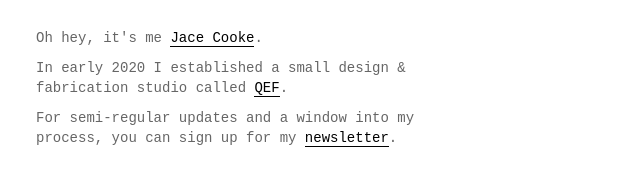
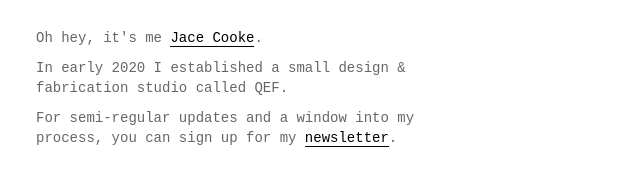
Before and after one commit to jacecooke/jacecooke.com, a plain HTML site: page index.html in a window 1280 px wide. Shown: the full height of the page, 0-640 px from the left. Drawn offline with Linux system fonts and the light colour scheme; a web font is replaced by a local one.

Commit message:
new landing page

```diff
--- a/index.html
+++ b/index.html
@@ -85,7 +85,7 @@
 <body>
 	<div class="content">
   	<p>Oh hey, it's me <a href="https://www.instagram.com/jacecooke/">Jace Cooke</a>.</p>
-  	<p>In early 2020 I established a small design & fabrication studio called <a href="https://www.qef.co">QEF</a>.</p>
+  	<p>In early 2020 I established a small design & fabrication studio called QEF.</p>
     <p>For semi-regular updates and a window into my process, you can sign up for my <a href="https://buttondown.email/qef">newsletter</a>.</p>
     <p>
 
```
